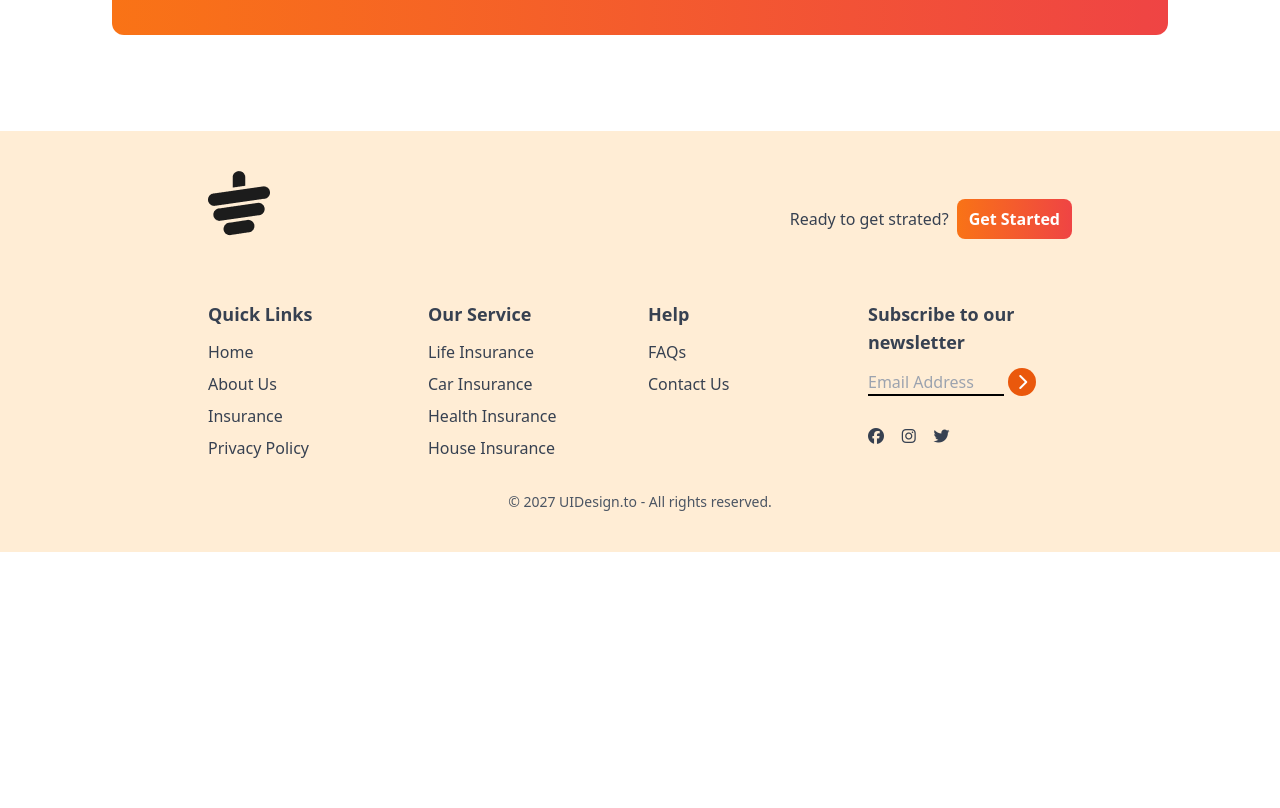
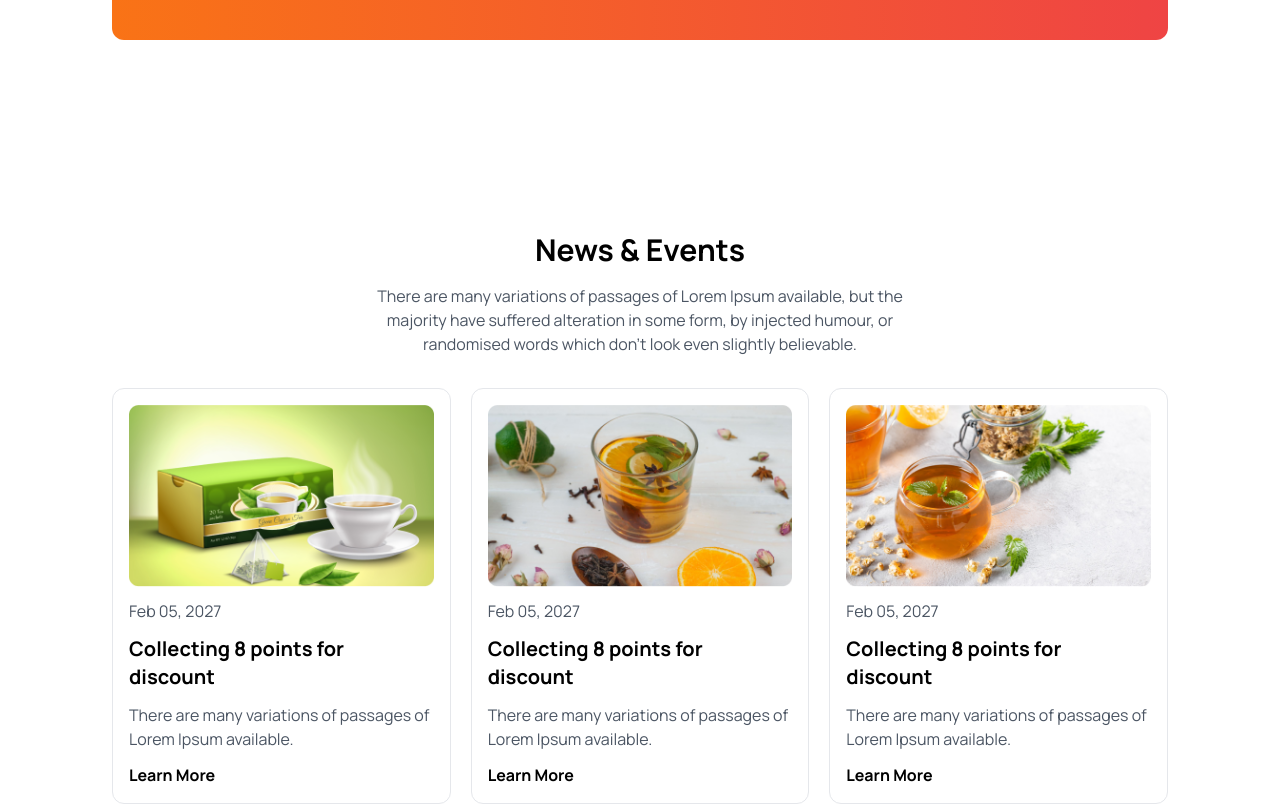
Before and after one commit to swarna38/tea-house-resources, a plain HTML site: page index.html in a window 1280 px wide. Shown: the part 2400-3208 px from the top of the page. Before the commit the page ends 2952 px from the top, so only its background shows below. Drawn offline with nearby package versions, Linux system fonts and the light colour scheme.

Commit message:
news section done

```diff
--- a/index.html
+++ b/index.html
@@ -19,12 +19,15 @@
               colors: {
                 clifford: '#da373d',
               },
+              fontFamily:{
+                manrope: ['Manrope', 'san-serif']
+              }
             },
           },
         }
       </script>
 </head>
-<body>
+<body class="font-manrope">
     <main class="max-w-screen-xl mx-auto px-16 lg:px-28">
         <!-- ===header section====== -->
          <header class="lg:flex pt-10 mb-20">
@@ -180,6 +183,41 @@
                   </div>
               </div>
             </section>
+            <!-- =====news section ===== -->
+             <section class="py-8 lg:py-24">
+              <!-- ----title--- -->
+               <div class="text-center mb-8">
+                <h1 class="text-3xl font-bold mb-4">News & Events</h1>
+                <p class="text-gray-600 max-w-xl mx-auto">There are many variations of passages of Lorem Ipsum available, but the majority have suffered alteration in some form, by injected humour, or randomised words which don't look even slightly believable. </p>
+               </div>
+               <!-- ---events container--- -->
+                <div class="grid grid-cols-1 lg:grid-cols-3 gap-5">
+                  <!-- -news card one---- -->
+                   <div class="border p-4 rounded-xl space-y-3">
+                    <img class="" src="./assets/images/news-1.png" alt="">
+                    <p class="text-gray-600">Feb 05, 2027</p>
+                    <h4 class="font-bold text-xl">Collecting 8 points for<br> discount</h4>
+                    <p class="text-gray-600">There are many variations of passages of Lorem Ipsum available.</p>
+                    <h5 class="font-bold ">Learn More</h5>
+                   </div>
+                  <!-- -news card two---- -->
+                   <div class="border p-4 rounded-xl space-y-3">
+                    <img class="" src="./assets/images/news-2.png" alt="">
+                    <p class="text-gray-600">Feb 05, 2027</p>
+                    <h4 class="font-bold text-xl">Collecting 8 points for<br> discount</h4>
+                    <p class="text-gray-600">There are many variations of passages of Lorem Ipsum available.</p>
+                    <h5 class="font-bold ">Learn More</h5>
+                   </div>
+                  <!-- -news card three---- -->
+                   <div class="border p-4 rounded-xl space-y-3">
+                    <img class="" src="./assets/images/news-3.png" alt="">
+                    <p class="text-gray-600">Feb 05, 2027</p>
+                    <h4 class="font-bold text-xl">Collecting 8 points for<br> discount</h4>
+                    <p class="text-gray-600">There are many variations of passages of Lorem Ipsum available.</p>
+                    <h5 class="font-bold ">Learn More</h5>
+                   </div>
+                </div>
+             </section>
     </main>
     <!-- ===footer section===== -->
     <footer class="bg-orange-100 text-gray-700 py-10 px-4 md:px-16">
```
